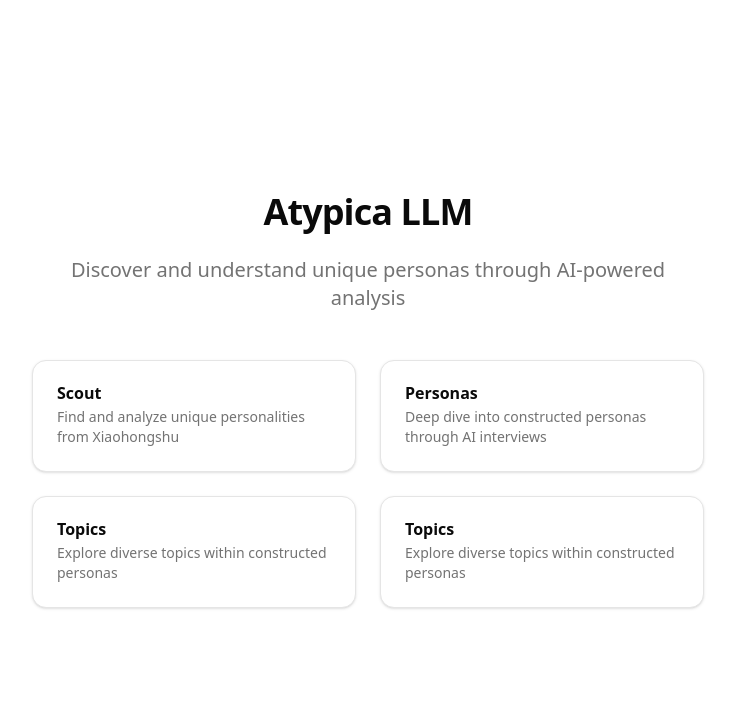
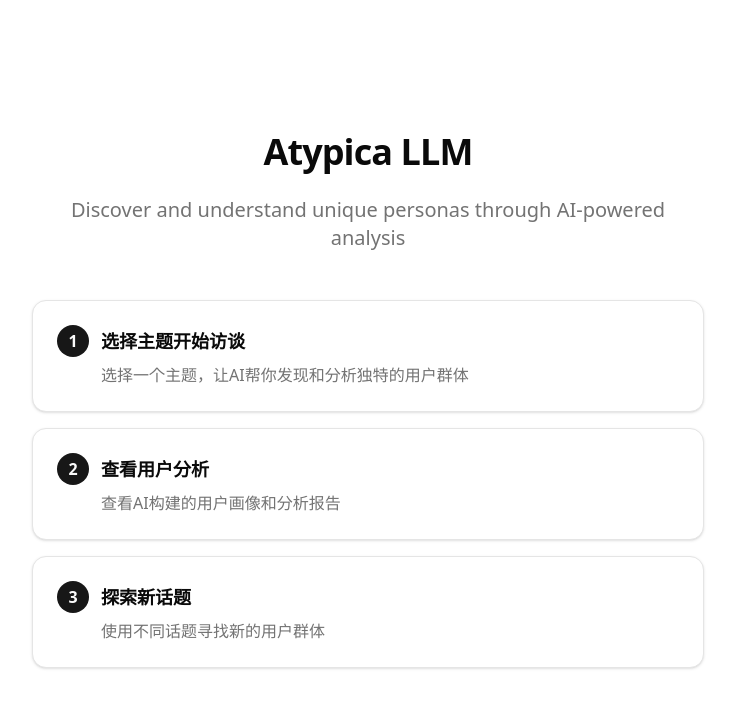
Before and after one commit to bmrlab/atypica-llm-app, a Next.js app: page / in a window 1280 px wide. Shown: the top 708 px of the page, without its empty margins (272-1007 px from the left). Built offline with nearby package versions, Linux system fonts and the light colour scheme.

Commit message:
batch run interview

```diff
--- a/src/app/page.tsx
+++ b/src/app/page.tsx
@@ -15,43 +15,48 @@ export default function Home() {
           Discover and understand unique personas through AI-powered analysis
         </p>
       </div>
-      <div className="grid grid-cols-1 sm:grid-cols-2 gap-6 w-full max-w-2xl">
-        <Link href="/scout">
-          <Card className="h-full hover:bg-accent/50 transition-colors">
+      <div className="flex flex-col gap-4 w-full max-w-2xl">
+        <Link href="/analyst">
+          <Card className="hover:bg-accent/50 transition-colors">
             <CardHeader>
-              <CardTitle>Scout</CardTitle>
-              <CardDescription>
-                Find and analyze unique personalities from Xiaohongshu
+              <CardTitle className="flex items-center gap-3">
+                <span className="flex items-center justify-center w-8 h-8 rounded-full bg-primary text-primary-foreground">
+                  1
+                </span>
+                <span className="text-lg">选择主题开始访谈</span>
+              </CardTitle>
+              <CardDescription className="text-base pl-11">
+                选择一个主题，让AI帮你发现和分析独特的用户群体
               </CardDescription>
             </CardHeader>
           </Card>
         </Link>
         <Link href="/personas">
-          <Card className="h-full hover:bg-accent/50 transition-colors">
+          <Card className="hover:bg-accent/50 transition-colors">
             <CardHeader>
-              <CardTitle>Personas</CardTitle>
-              <CardDescription>
-                Deep dive into constructed personas through AI interviews
+              <CardTitle className="flex items-center gap-3">
+                <span className="flex items-center justify-center w-8 h-8 rounded-full bg-primary text-primary-foreground">
+                  2
+                </span>
+                <span className="text-lg">查看用户分析</span>
+              </CardTitle>
+              <CardDescription className="text-base pl-11">
+                查看AI构建的用户画像和分析报告
               </CardDescription>
             </CardHeader>
           </Card>
         </Link>
-        <Link href="/analyst">
-          <Card className="h-full hover:bg-accent/50 transition-colors">
+        <Link href="/scout">
+          <Card className="hover:bg-accent/50 transition-colors">
             <CardHeader>
-              <CardTitle>Topics</CardTitle>
-              <CardDescription>
-                Explore diverse topics within constructed personas
-              </CardDescription>
-            </CardHeader>
-          </Card>
-        </Link>
-        <Link href="/personas">
-          <Card className="h-full hover:bg-accent/50 transition-colors">
-            <CardHeader>
-              <CardTitle>Topics</CardTitle>
-              <CardDescription>
-                Explore diverse topics within constructed personas
+              <CardTitle className="flex items-center gap-3">
+                <span className="flex items-center justify-center w-8 h-8 rounded-full bg-primary text-primary-foreground">
+                  3
+                </span>
+                <span className="text-lg">探索新话题</span>
+              </CardTitle>
+              <CardDescription className="text-base pl-11">
+                使用不同话题寻找新的用户群体
               </CardDescription>
             </CardHeader>
           </Card>
```
